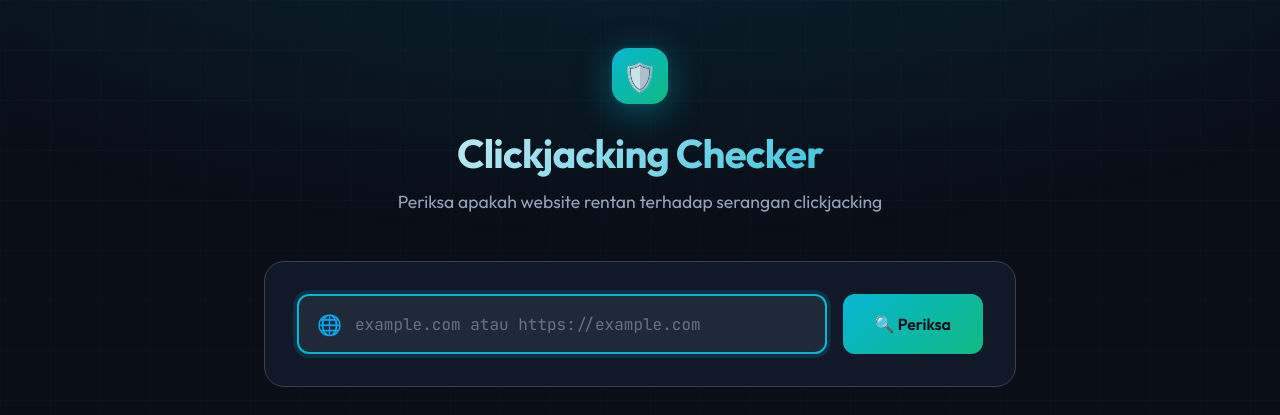
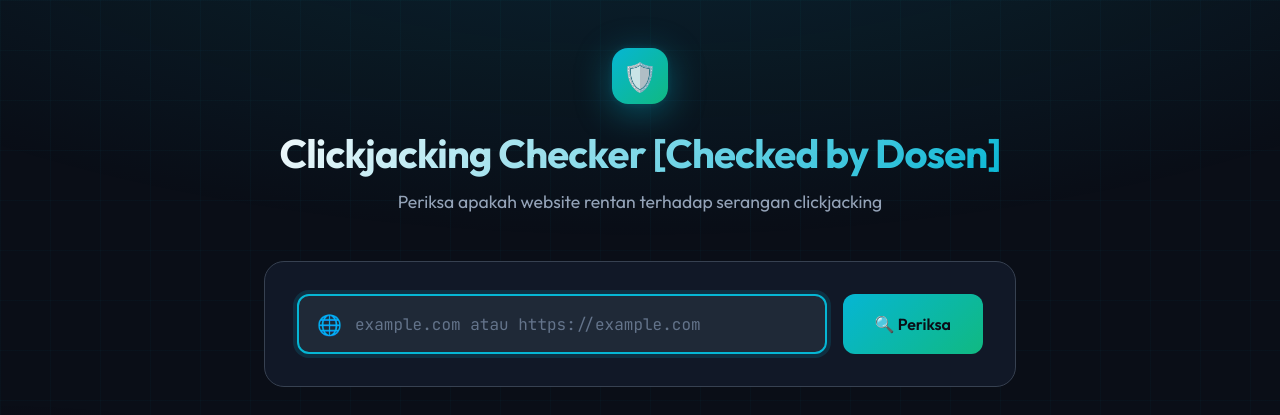
Before and after one commit to ismoyobani/uas-udb-ti2401-240104003, a Flask app: page / in a window 1280 px wide. Shown: the top 415 px of the page. Run offline with Flask 3, Linux system fonts and the light colour scheme.

Commit message:
fix: checked by dosen

```diff
--- a/templates/index.html
+++ b/templates/index.html
@@ -438,7 +438,7 @@
             <div class="logo">
                 <div class="logo-icon">🛡️</div>
             </div>
-            <h1>Clickjacking Checker</h1>
+            <h1>Clickjacking Checker [Checked by Dosen]</h1>
             <p class="subtitle">Periksa apakah website rentan terhadap serangan clickjacking</p>
         </header>
 
```
